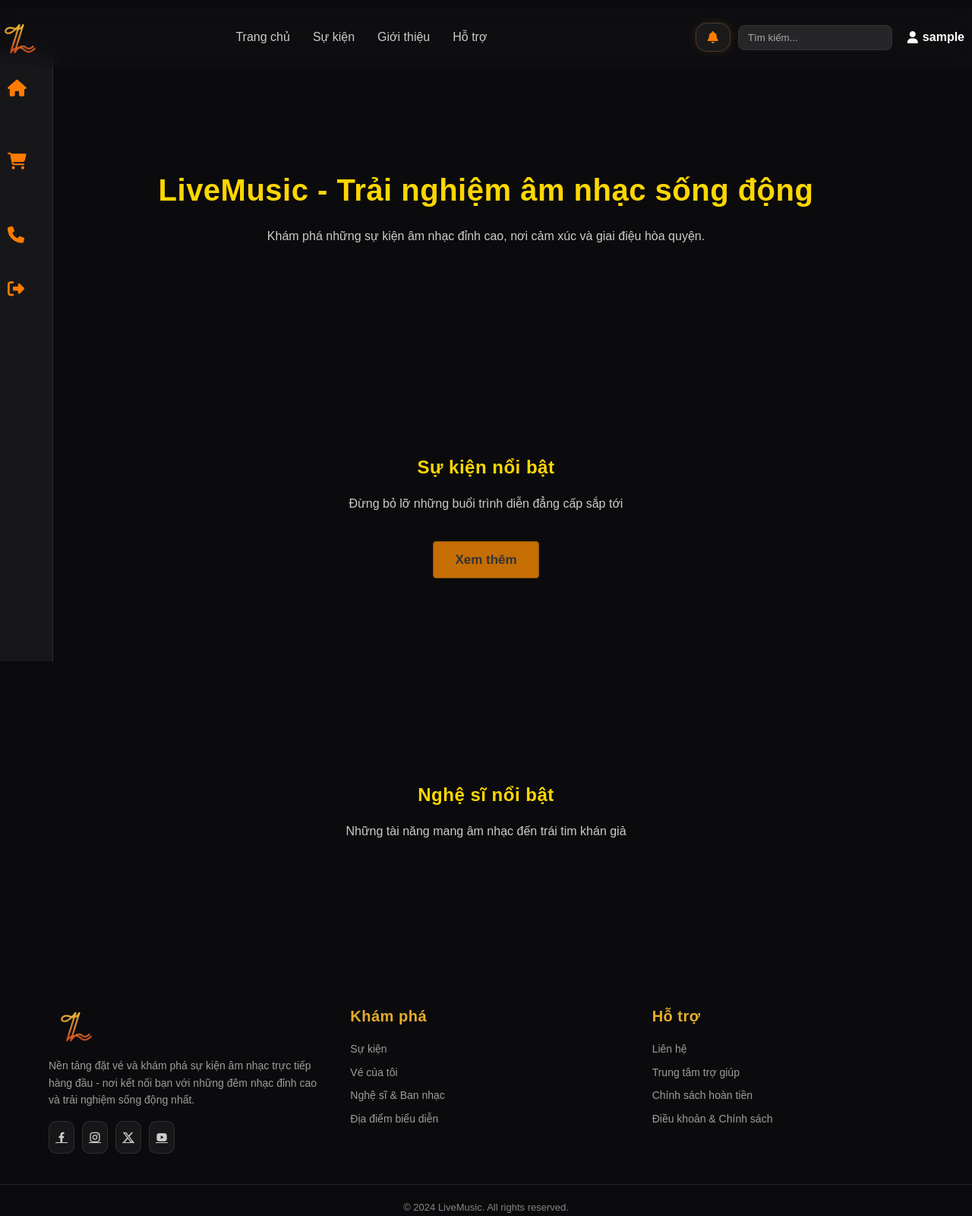
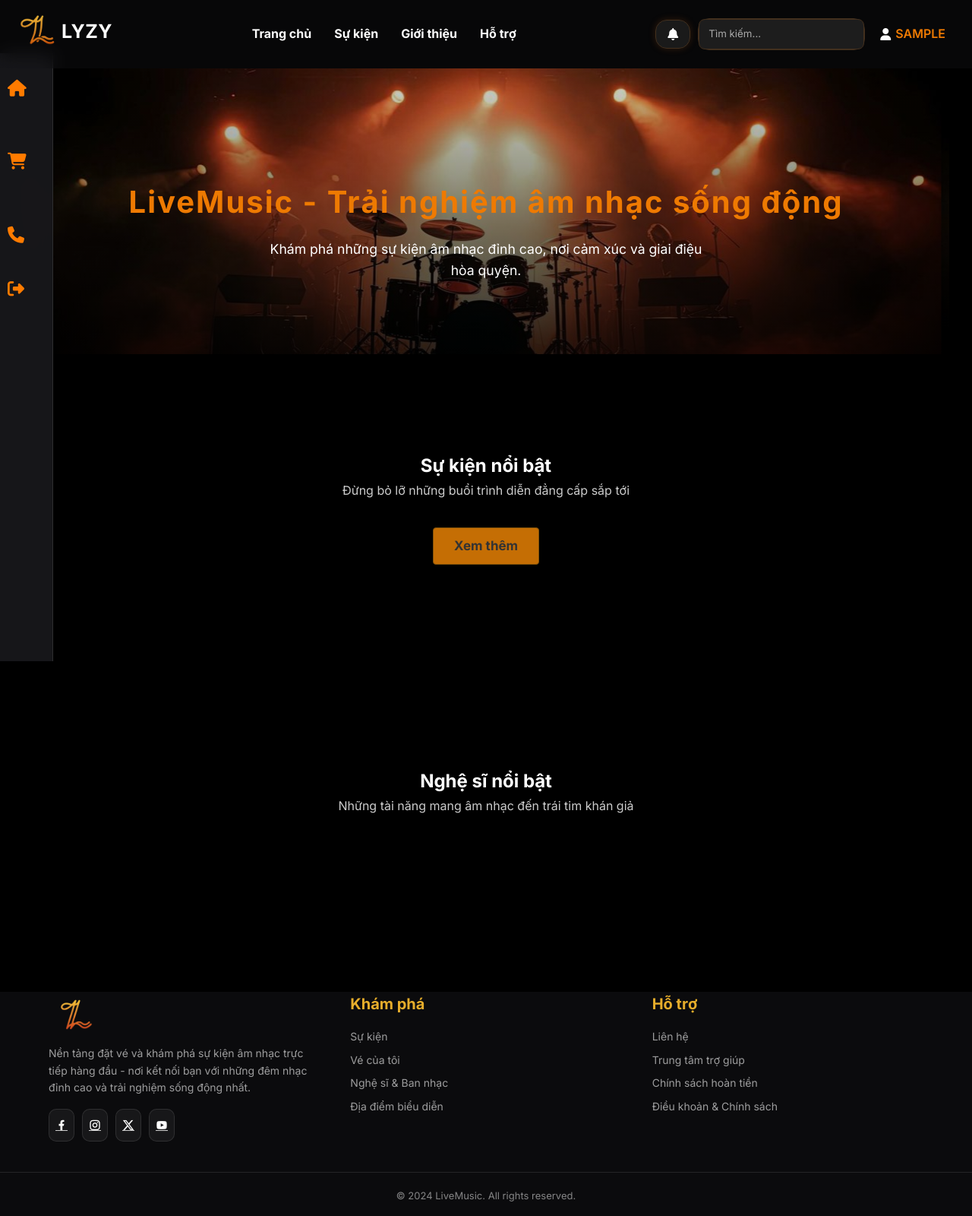
Before and after one commit to huynhthu214/PR_RESERVATION_FnB_FOR_LIVEMUSIC, a PHP site: page /PR_RESERVATION_FnB_FOR_LIVEMUSIC/frontend/users/index.php in a window 1280 px wide. Shown: the whole page at 76% size. Run offline with PHP 8.4, Linux system fonts and the light colour scheme; the visitor is signed in with stand-in values (Sample User, id 1); data that the repository does not hold is empty.

Commit message:
header, home

```diff
--- a/frontend/assets/css/event_user.css
+++ b/frontend/assets/css/event_user.css
@@ -1,12 +1,14 @@
   :root {
-    --primary: #d4af37; /* vàng kim */
-    --secondary: #8b7355; /* nâu đồng */
-    --accent: #c9a227;
-    --background: #0e0c0a;
-    --card: #1a1815;
-    --text: #f1f1f1;
-    --muted: #b8b8b8;
-    --border: #2a261f;
+    --bg--:#000000;
+    --bg-card: #1a1a1a;
+    --text-light: #ffffff;
+    --text-color:#a87038;
+    --text-gray: #d41a1a;
+    --primary: #ee7a02;
+    --success: #f1a02a;
+    --danger: #b84736;
+    --card--:#161412;
+    --border-card--:#43301e;
   }
 
   body {
@@ -24,11 +26,6 @@
   }
 
   /* Hero */
-  .hero {
-    text-align: center;
-    padding: 6rem 1rem 3rem;
-    background: radial-gradient(circle at top, #2a261f, transparent 70%);
-  }
 
   .hero h1 {
     font-size: 3rem;
@@ -96,14 +93,6 @@
     display: grid;
     grid-template-columns: repeat(auto-fit, minmax(320px, 1fr));
     gap: 2rem;
-  }
-
-  .card {
-    background: var(--card);
-    border: 1px solid var(--border);
-    border-radius: 12px;
-    overflow: hidden;
-    transition: transform 0.3s ease, border-color 0.3s ease;
   }
 
   .card:hover {
--- a/frontend/assets/css/home.css
+++ b/frontend/assets/css/home.css
@@ -1,6 +1,5 @@
 body {
   margin: 0;
-  font-family: "Poppins", sans-serif;
   background: #0c0c0c;
   color: #f8f8f8;
   line-height: 1.6;
@@ -16,12 +15,30 @@ section {
   margin: auto;
 }
 
-/* Headings */
-h1, h2, h3 {
-  color: gold;
-  margin-bottom: 1rem;
-  letter-spacing: 0.5px;
+.hero {
+  background-image: url('../images/home.jpg');
+  background-position: center;
+  padding: 6rem 1rem 3rem;
 }
+
+.hero .overlay {
+  position: absolute;
+  inset: 0; /* top:0; right:0; bottom:0; left:0 */
+  /* background: rgba(0, 0, 0, 0.6); */
+  background: linear-gradient(
+    to bottom,
+    rgba(0,0,0,0) 0%,
+    rgba(0,0,0,0.85) 100%
+  );
+  height: 480px;
+  z-index: 1;
+}
+
+.hero .container {
+  position: relative;
+  z-index: 2; /* cho chữ nổi lên trên overlay */
+}
+
 p {
   color: #ccc;
   margin-bottom: 1rem;
--- a/frontend/assets/css/navbar.css
+++ b/frontend/assets/css/navbar.css
@@ -19,24 +19,30 @@ body {
   left: 50%;
   transform: translateX(-50%);
   width: 100%;
+  height: 90px;
   display: flex;
   align-items: center;
   justify-content: space-between;
   background: rgba(25, 25, 28, 0.3);
   backdrop-filter: blur(12px);
+  transition: all 0.8s ease;
   transition: all 0.6s cubic-bezier(0.22, 1, 0.36, 1);
   z-index: 999;
-  margin-top: 10px;
-}
+  }
 
 .navbar.scrolled {
   display: inline-flex;
   width: auto;
   padding: 18px 40px;
-  border-radius: 12px;
+  border-radius: 50px;
   background: rgba(25, 25, 28, 0.9);
-  box-shadow: 0 4px 20px rgba(0, 255, 128, 0.1);
+  box-shadow:
+    0 6px 20px #2f2617,
+    0 0 20px #2f2617;
+  border: 1px solid var(--border-card--);
   gap: 20px;
+  margin-top: 10px;
+  transition: all 0.3s ease;
 }
 
 /* ===== Layout nội dung ===== */
@@ -47,6 +53,7 @@ body {
   justify-content: space-between;
   width: 100%;
   transition: all 0.4s ease;
+  padding: 12px 25px;
 }
 
 /* ===== Logo ===== */
@@ -54,6 +61,7 @@ body {
   display: flex;
   align-items: center;
   gap: 10px;
+  margin-top: 1px;
   cursor: pointer;
   transition: all 0.4s ease;
 }
@@ -62,15 +70,18 @@ body {
   width: 36px;
   height: 36px;
   border-radius: 8px;
+  transform: translateY(-15px);
 }
 
-.logo span {
-  font-size: 18px;
+.logo h2 {
+  font-size: 40px;
   font-weight: 700;
   transition: all 0.3s ease;
+  margin-left: 10px;
+  margin-bottom: 10px;
 }
 
-.navbar.scrolled .logo span {
+.navbar.scrolled .logo h2 {
   max-width: 0;
   opacity: 0;
   margin: 0;
@@ -89,28 +100,19 @@ body {
 
 .nav-links a {
   text-decoration: none;
-  color: #ccc;
-  font-weight: 500;
+  font-weight: 700;
   transition: color 0.3s;
 }
 
 .nav-links a:hover {
-  color: #ff7b00;
+  color: #ee7a02;
+  transform: translateY(-4px);
+
 }
 /* ===== Notification ===== */
-.navbar.scrolled .Notification {
-  max-width: 0;
-  opacity: 0;
-  margin: 0;
-  overflow: hidden;
-}
-
-.Notification a{
-  color: #ff7b00;
-}
 .Notification {
   background: rgba(30, 30, 30, 0.85);
-  border: 1px solid rgba(255, 204, 102, 0.2);
+  border: 1px solid var(--border-card--);
   border-radius: 15px;
   padding: 10px 15px;
   margin-top: 20px;
@@ -120,10 +122,29 @@ body {
   backdrop-filter: blur(6px);
   animation: fadeIn 0.6s ease forwards;
 }
+.notification:hover {
+  border-color: var(--border-card--);
+  box-shadow:
+    0 6px 20px #2f2617,
+    0 0 20px #2f2617;
+  transform: scale(1.02);
+}
+.notification:hover i{
+  color: var(--primary);
+}
+.navbar.scrolled .Notification{
+  border: 0px;
+  box-shadow: transparent;
+  box-shadow: transparent;
+  background: transparent;
+}
 /* ===== Search Box ===== */
 .search-box {
   margin: 10px;
   margin-left: 10px;
+  background: rgba(30, 30, 30, 0.85);
+  border: 1px solid var(--border-card--);
+  border-radius: 15px;
   max-width: 280px;
   transition: all 0.4s ease, opacity 0.3s ease;
 }
@@ -132,17 +153,26 @@ body {
   width: 100%;
   padding: 8px 12px;
   border-radius: 8px;
-  border: 1px solid #333;
-  background: rgba(255, 255, 255, 0.1);
+  border: 1px solid var(--border-card--);
+  background: rgba(30, 30, 30, 0.85);
   color: white;
   outline: none;
   transition: all 0.3s ease;
+}
+.search-box:hover{
+  border-color: var(--border-card--);
+  box-shadow:
+    0 6px 20px #2f2617,
+    0 0 20px #2f2617;
+  transform: scale(1.02);
 }
 
 .search-box input::placeholder {
   color: #aaa;
 }
-
+.search-box:hover input::placeholder{
+  color: var(--primary);
+}
 .navbar.scrolled .search-box {
   max-width: 0;
   opacity: 0;
@@ -166,19 +196,15 @@ body {
   gap: 8px;
   padding: 6px 10px;
   border-radius: 8px;
-  color: #ccc;
+  color: #ffffff;
   background: transparent;
   text-decoration: none;
   transition: all 0.3s ease;
 }
 
 .user-btn:hover {
-  color: #dc9700;
-  background: linear-gradient(
-    135deg,
-    rgba(235, 218, 172, 0.25),
-    rgba(219, 180, 10, 0.25)
-  );
+  color: #ffffff;
+  background: var(--primary);
   transform: translateY(-1px);
 }
 
@@ -206,9 +232,8 @@ body {
   transition: all 0.3s ease;
 }
 
-/* Khi hover vào user, cả icon và text đổi màu đồng bộ */
 .user-btn:hover span {
-  color: #c4a105;
+  color: #ffffff;
 }
 
 /* ===== Khi thu nhỏ ===== */
--- a/frontend/users/pages/home.php
+++ b/frontend/users/pages/home.php
@@ -7,7 +7,9 @@ require_once __DIR__ . '/../../config.php';
 <body>
 
 <!-- Hero -->
-<section>
+<section class="hero">
+  <div class="overlay"></div>
+
   <div class="container">
     <h1 style="font-size:2.5rem;">LiveMusic - Trải nghiệm âm nhạc sống động</h1>
     <p>Khám phá những sự kiện âm nhạc đỉnh cao, nơi cảm xúc và giai điệu hòa quyện.</p>
--- a/includes/navbar_user.php
+++ b/includes/navbar_user.php
@@ -31,6 +31,8 @@ $hideSidebarPages = [
 ?>
 
 <title><?php echo htmlspecialchars($title); ?></title>
+<!-- <link rel="stylesheet" href="<?php echo BASE_URL; ?>assets/css/base.css"> -->
+<link rel="stylesheet" href="<?php echo BASE_URL; ?>assets/css/style.css">
 <link rel="stylesheet" href="../../frontend/assets/css/navbar.css">
 <link rel="stylesheet" href="https://cdnjs.cloudflare.com/ajax/libs/font-awesome/6.4.2/css/all.min.css" />
 
@@ -47,12 +49,16 @@ $hideSidebarPages = [
 
 <nav class="navbar" id="navbar">
   <div class="navbar-inner">
-    <div class="logo" id="logo">
-      <a href="index.php?page=home" class="logo-icon">
-        <img src="<?php echo BASE_URL; ?>assets/images/LogoLYZY.png" alt="LYZY Logo" style="height:40px;">
-      </a>
+    <div class="header-left">
+      <div class="logo" id="logo">
+        <a href="index.php?page=home" class="logo-icon">
+          <img src="<?php echo BASE_URL; ?>assets/images/logo_LYZY.png" alt="Logo" width="50" height="45">
+        </a>
+        <div>
+          <h2>LYZY</h2>
+        </div>
+      </div>
     </div>
-
     <div class="nav-links">
       <a href="index.php?page=home">Trang chủ</a>
       <a href="index.php?page=event">Sự kiện</a>
```
Also changed, not shown: frontend/assets/images/home.jpg (added).
